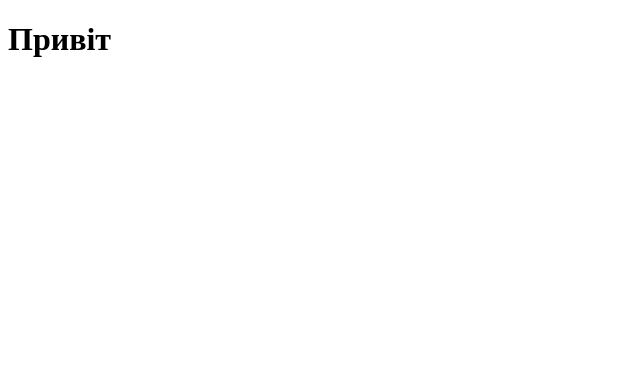
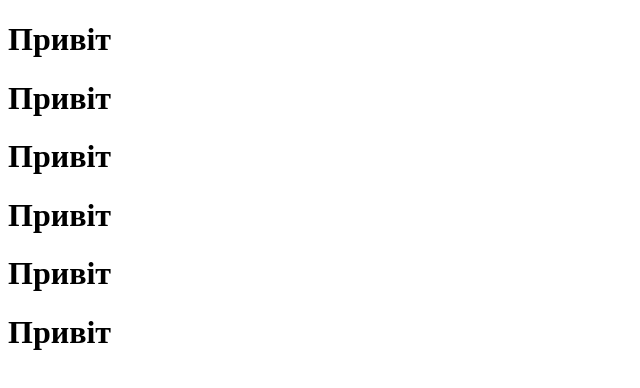
Before and after one commit to shopogolikraj/Tutorial, a plain HTML site: page index.html in a window 1280 px wide. Shown: the whole page, without its empty margins (0-640 px from the left). Drawn offline with Linux system fonts and the light colour scheme.

```diff
--- a/index.html
+++ b/index.html
@@ -7,5 +7,10 @@
   </head>
   <body>
     <h1>Привіт</h1>
+    <h1>Привіт</h1>
+    <h1>Привіт</h1>
+    <h1>Привіт</h1>
+    <h1>Привіт</h1>
+    <h1>Привіт</h1>
   </body>
 </html>
```
Also changed, not shown: .prettierrc.json (added).
